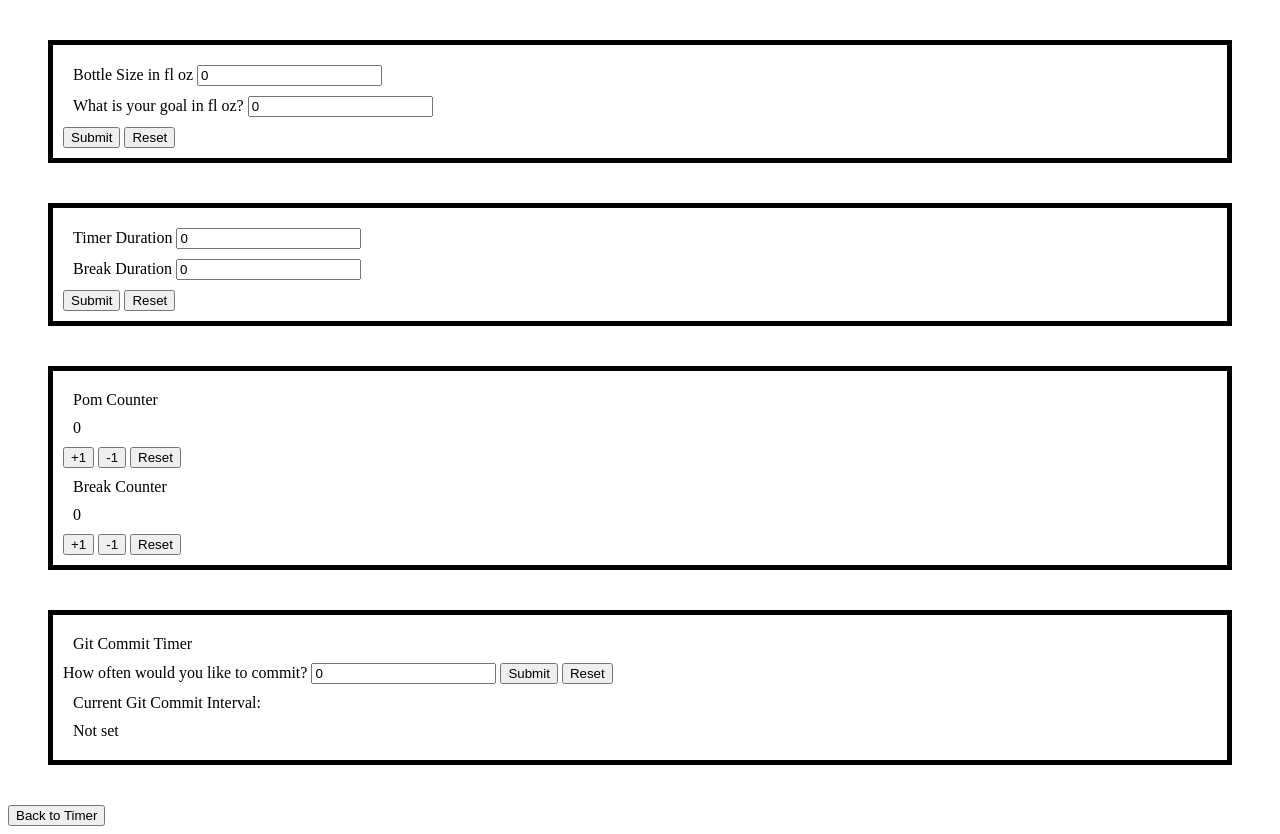
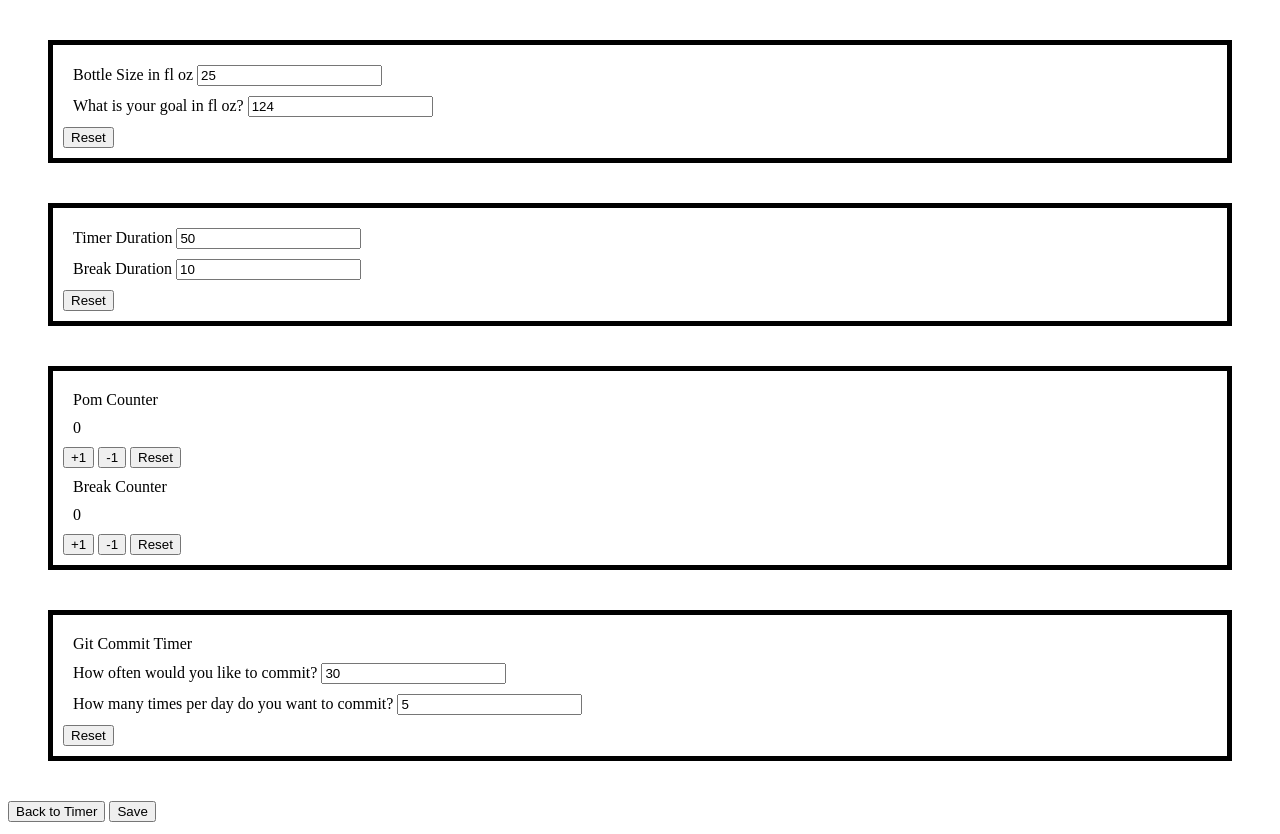
Before and after one commit to alex-808/Pomodoro-Tracker, a website built with Parcel: page settings.html in a window 1280 px wide. Built offline with nearby package versions, Linux system fonts and the light colour scheme.

Commit message:
Replaced settings page submit buttons with single save button. Added default settings values.

```diff
--- a/modules/data.js
+++ b/modules/data.js
@@ -1,16 +1,16 @@
 const settings = {
     waterSettings: {
-        bottleSize: 0,
-        waterGoal: 0,
+        bottleSize: 25,
+        waterGoal: 124,
     },
     pomSettings: {
-        pomDuration: 0,
-        breakDuration: 0,
-        pomGoal: 0,
+        pomDuration: 50,
+        breakDuration: 10,
+        pomGoal: 7,
     },
     commitSettings: {
-        commitFrequency: 0,
-        commitGoal: 0,
+        commitFrequency: 30,
+        commitGoal: 5,
     },
     updatefromLocalStorage() {
         const data = JSON.parse(localStorage.settings);
--- a/settings.html
+++ b/settings.html
@@ -30,7 +30,6 @@
                 />
             </div>
 
-            <button id="waterSubmit">Submit</button>
             <button id="waterReset">Reset</button>
         </form>
         <div id="waterCheckBoxes"></div>
@@ -58,7 +57,6 @@
                 />
             </div>
 
-            <button id="pomSubmit">Submit</button>
             <button id="pomReset">Reset</button>
         </form>
         <form id="pomCounterForm">
@@ -76,6 +74,7 @@
 
         <form id="Git Commit Timer">
             <div>Git Commit Timer</div>
+            <div>
                 <label for="gitTimerDuration"
                     >How often would you like to commit?</label
                 >
@@ -85,11 +84,21 @@
                     type="number"
                     placeholder="30"
                 />
-            <button id="gitDurationSubmit">Submit</button>
+            </div>
+            <div>
+                <label for="gitTimerGoal"
+                    >How many times per day do you want to commit?</label
+                >
+                <input
+                    name="gitTimerGoal"
+                    id="gitTimerGoal"
+                    type="number"
+                    placeholder="30"
+                />
+            </div>
             <button id="gitDurationReset">Reset</button>
-            <div>Current Git Commit Interval:</div>
-            <div id="currentGitInterval">Not set</div>
         </form>
         <a href="index.html"><button>Back to Timer</button></a>
+        <button class="save-btn">Save</button>
     </body>
 </html>
--- a/settings.js
+++ b/settings.js
@@ -5,18 +5,30 @@ import { settings, userData, updateLocalStorage } from './modules/data';
 const waterForm = document.querySelector('#waterForm');
 const bottleSizeField = document.querySelector('#bottleSize');
 const waterGoalField = document.querySelector('#waterGoal');
-const waterSubmit = document.querySelector('#waterSubmit');
 const waterReset = document.querySelector('#waterReset');
 const checkBoxDiv = document.querySelector('#waterCheckBoxes');
 const waterMsg = document.querySelector('#waterMsg');
 
-waterSubmit.addEventListener('click', function (e) {
+const saveBtn = document.querySelector('.save-btn');
+
+saveBtn.addEventListener('click', function (e) {
     e.preventDefault();
+    // update water settings
     settings.waterSettings.bottleSize = Number(bottleSizeField.value);
     settings.waterSettings.waterGoal = Number(waterGoalField.value);
+    //update pom timer settings
+    settings.pomSettings.pomDuration = Number(pomDurationField.value);
+    settings.pomSettings.breakDuration = Number(breakDurationField.value);
+    // update git timer settings
+    settings.commitSettings.commitFrequency = Number(
+        commitFrequencyField.value
+    );
+    settings.commitSettings.commitGoal = Number(commitGoalField.value);
+
     updateLocalStorage();
-    // generateWaterCBs(bottleSize, waterGoal);
-    // waterForm.style.visibility = 'hidden';
+
+    console.log(settings);
+    console.log(localStorage.settings);
 });
 
 const generateWaterCBs = function (size, goal) {
@@ -51,31 +63,19 @@ const generateWaterCBs = function (size, goal) {
 
 const pomDurationField = document.querySelector('#pomDuration');
 const breakDurationField = document.querySelector('#breakDuration');
-const pomTimeSubmitBtn = document.querySelector('#pomSubmit');
 const pomTimeResetBtn = document.querySelector('#pomReset');
 
-const pomCounterDiv = document.querySelector('#pomCounter');
+// BREAK TRACKER
 const breakCounterDiv = document.querySelector('#breakCounter');
 const addBreakBtn = document.querySelector('#addBreak');
 const subBreakBtn = document.querySelector('#subBreak');
+const resetBreakBtn = document.querySelector('#resetBreak');
+
+// POM TRACKER
+const pomCounterDiv = document.querySelector('#pomCounter');
 const addPomBtn = document.querySelector('#addPom');
 const subPomBtn = document.querySelector('#subPom');
 const resetPomBtn = document.querySelector('#resetPom');
-const resetBreakBtn = document.querySelector('#resetBreak');
-
-pomTimeSubmitBtn.addEventListener('click', function (e) {
-    e.preventDefault();
-
-    // should check for null values
-
-    settings.pomSettings.pomDuration = Number(pomDurationField.value);
-    settings.pomSettings.breakDuration = Number(breakDurationField.value);
-    updateLocalStorage();
-    // userData.pomDuration = 50;
-    // breakDuration = 10;
-    // currentTime = pomDuration;
-    // currentTimeDiv.textContent = currentTime;
-});
 
 // POM TRACKER ADD/SUBTRACT/RESET
 
@@ -126,15 +126,8 @@ resetBreakBtn.addEventListener('click', function (e) {
 // GIT TIMER
 
 const commitFrequencyField = document.querySelector('#gitTimerDuration');
-const commitFrequencySubmitBtn = document.querySelector('#gitDurationSubmit');
+const commitGoalField = document.querySelector('#gitTimerGoal');
 const commitFrequencyResetBtn = document.querySelector('#gitDurationReset');
-const commitFrequencyTextDiv = document.querySelector('#currentGitInterval');
-
-commitFrequencySubmitBtn.addEventListener('click', function (e) {
-    e.preventDefault();
-    settings.commitSettings = Number(commitFrequencyField.value);
-    commitFrequencyTextDiv.textContent = settings.commitSettings;
-});
 
 commitFrequencyResetBtn.addEventListener('click', function () {});
 
@@ -149,8 +142,7 @@ const setup = function () {
     breakDurationField.value = settings.pomSettings.breakDuration;
 
     commitFrequencyField.value = settings.commitSettings.commitFrequency;
+    commitGoalField.value = settings.commitSettings.commitGoal;
 };
 
 setup();
-
-console.log(userData);
```
Lines whose indentation alone changed are shown as unchanged.
